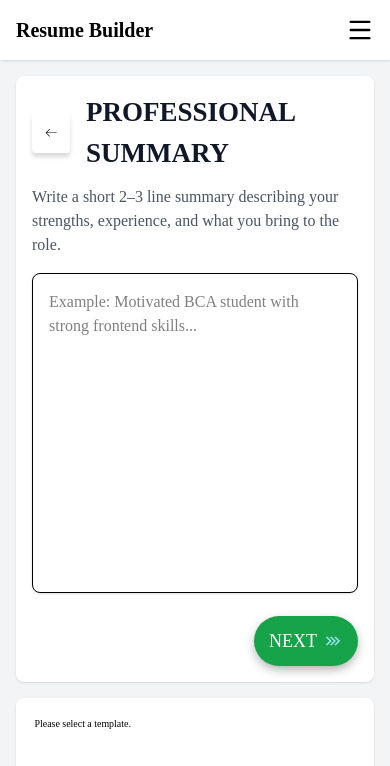
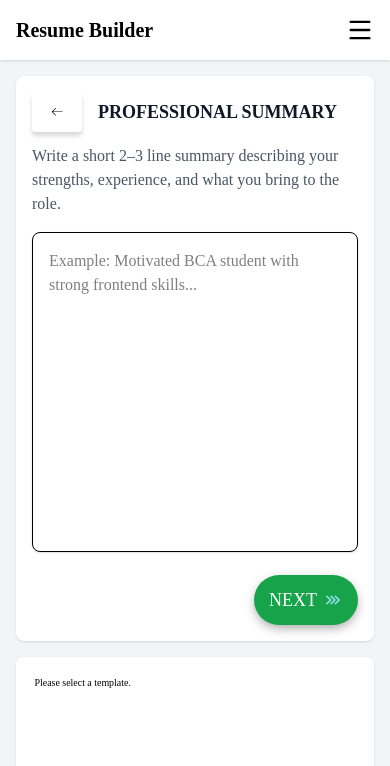
Before and after one commit to Nitesh47kumars/Resumify, a React (Vite) app: page /create/summary in a window 390 px wide. Shown: the top 766 px of the page. Built offline with nearby package versions, Linux system fonts and the light colour scheme.

Commit message:
Make Header Title Responsive in PageHeader

```diff
--- a/src/Buttons/PageHeader.jsx
+++ b/src/Buttons/PageHeader.jsx
@@ -27,7 +27,9 @@ const PageHeader = ({ header, onBack }) => {
             <path d="M874.690416 495.52477c0 11.2973-9.168824 20.466124-20.466124 20.466124l-604.773963 0 188.083679 188.083679c7.992021 7.992021 7.992021 20.947078 0 28.939099-4.001127 3.990894-9.240455 5.996574-14.46955 5.996574-5.239328 0-10.478655-1.995447-14.479783-5.996574l-223.00912-223.00912c-3.837398-3.837398-5.996574-9.046027-5.996574-14.46955 0-5.433756 2.159176-10.632151 5.996574-14.46955l223.019353-223.029586c7.992021-7.992021 20.957311-7.992021 28.949332 0 7.992021 8.002254 7.992021 20.957311 0 28.949332l-188.073446 188.073446 604.753497 0C865.521592 475.058646 874.690416 484.217237 874.690416 495.52477z" />
           </svg>
         </button>
-        <h1 className="text-[27px] font-bold text-gray-900">{header}</h1>
+        <h1 className="text-lg sm:text-[25px] font-bold text-gray-900">
+          {header}
+        </h1>
       </div>
     </StyledWrapper>
   );
```
